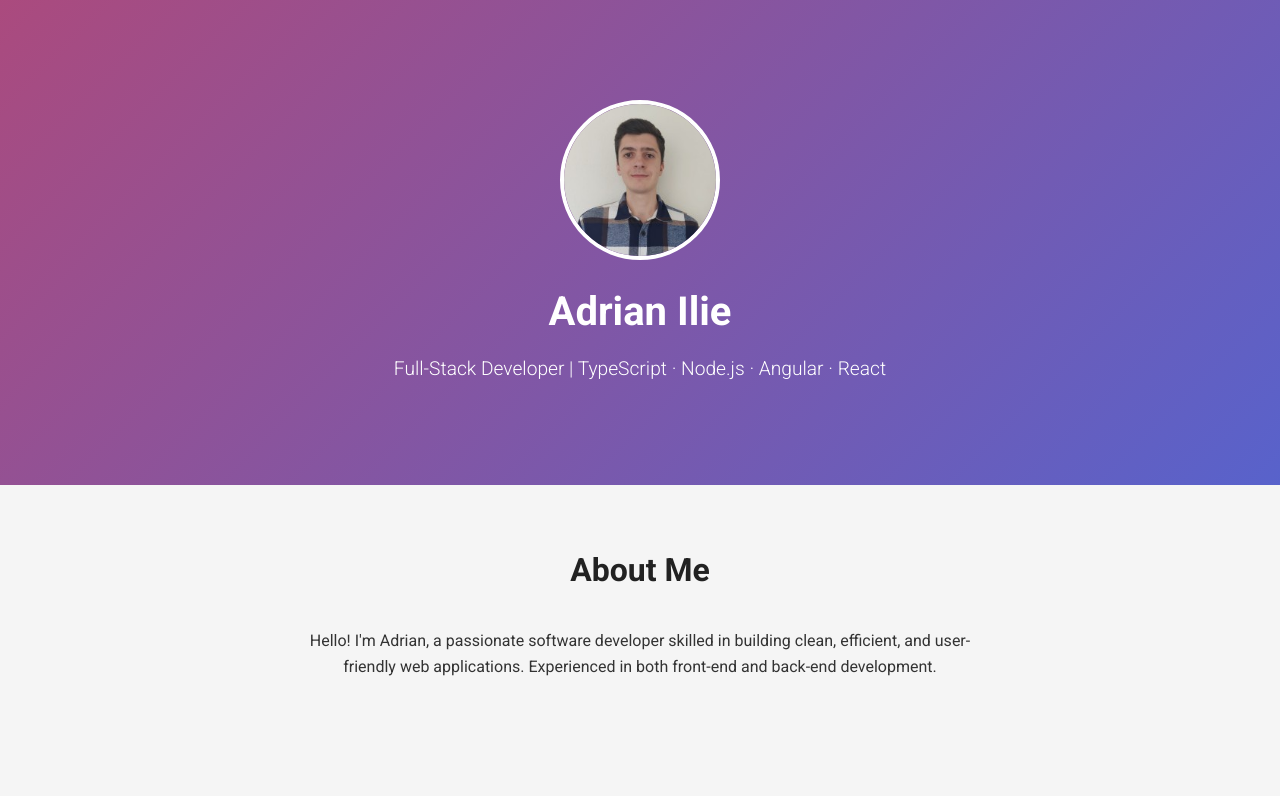
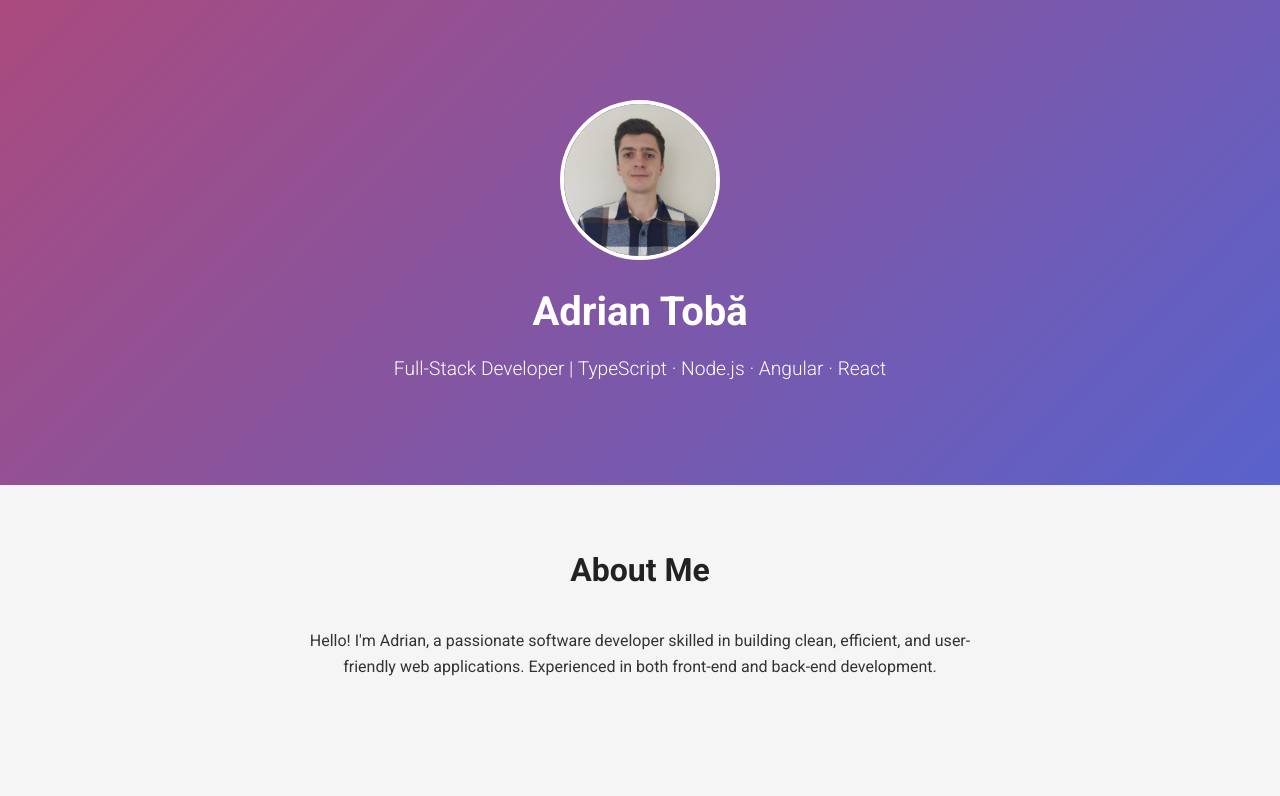
Before and after one commit to AdrianIlie01/toba-adrian-resume, a plain HTML site: page index.html in a window 1280 px wide. Shown: the top 796 px of the page. Drawn offline with nearby package versions, Linux system fonts and the light colour scheme.

Commit message:
Update title in index.html correctly

```diff
--- a/index.html
+++ b/index.html
@@ -18,7 +18,7 @@
     <div class="hero-content container">
         <img src="./resources/profile_img.jpg" alt="Adrian Ilie" class="profile-pic">
         <div class="hero-text">
-            <h1>Adrian Ilie</h1>
+            <h1>Adrian Tobă</h1>
             <p class="subtitle">Full-Stack Developer | TypeScript · Node.js · Angular · React</p>
         </div>
     </div>
```
